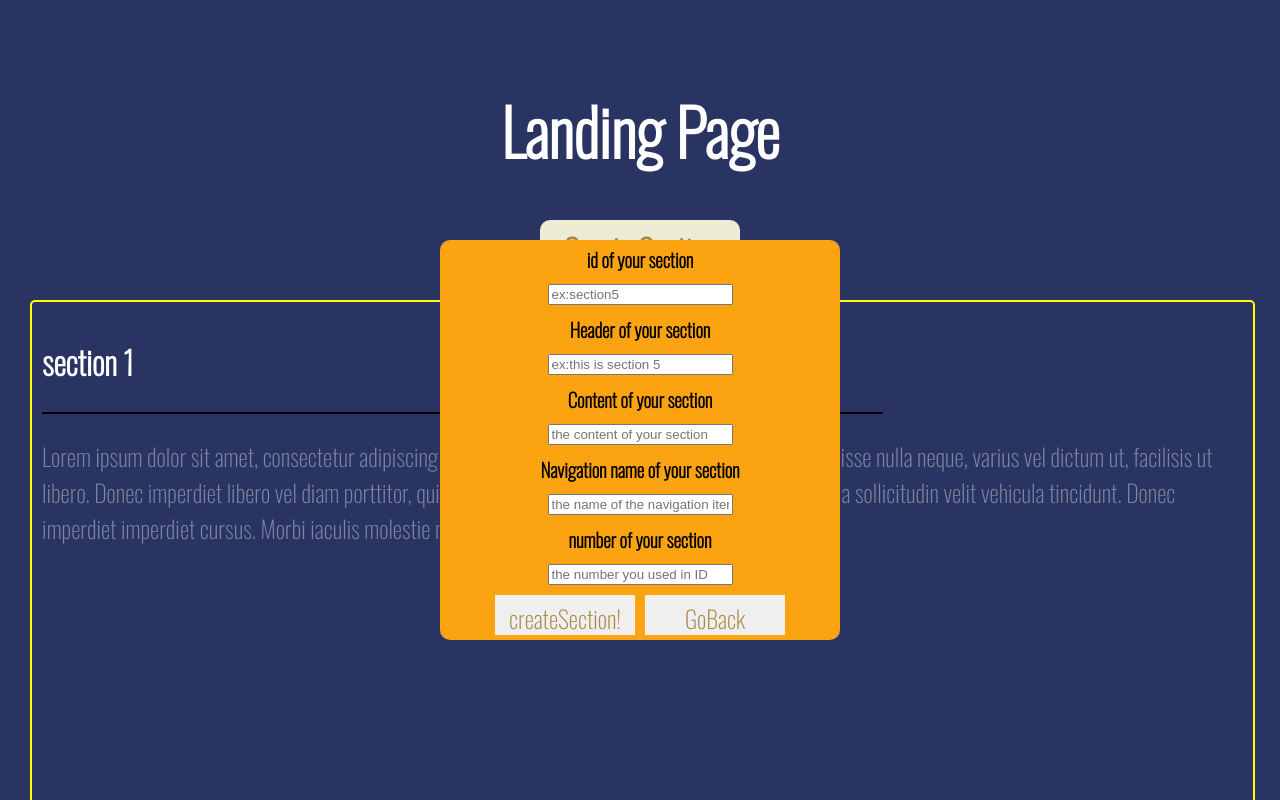
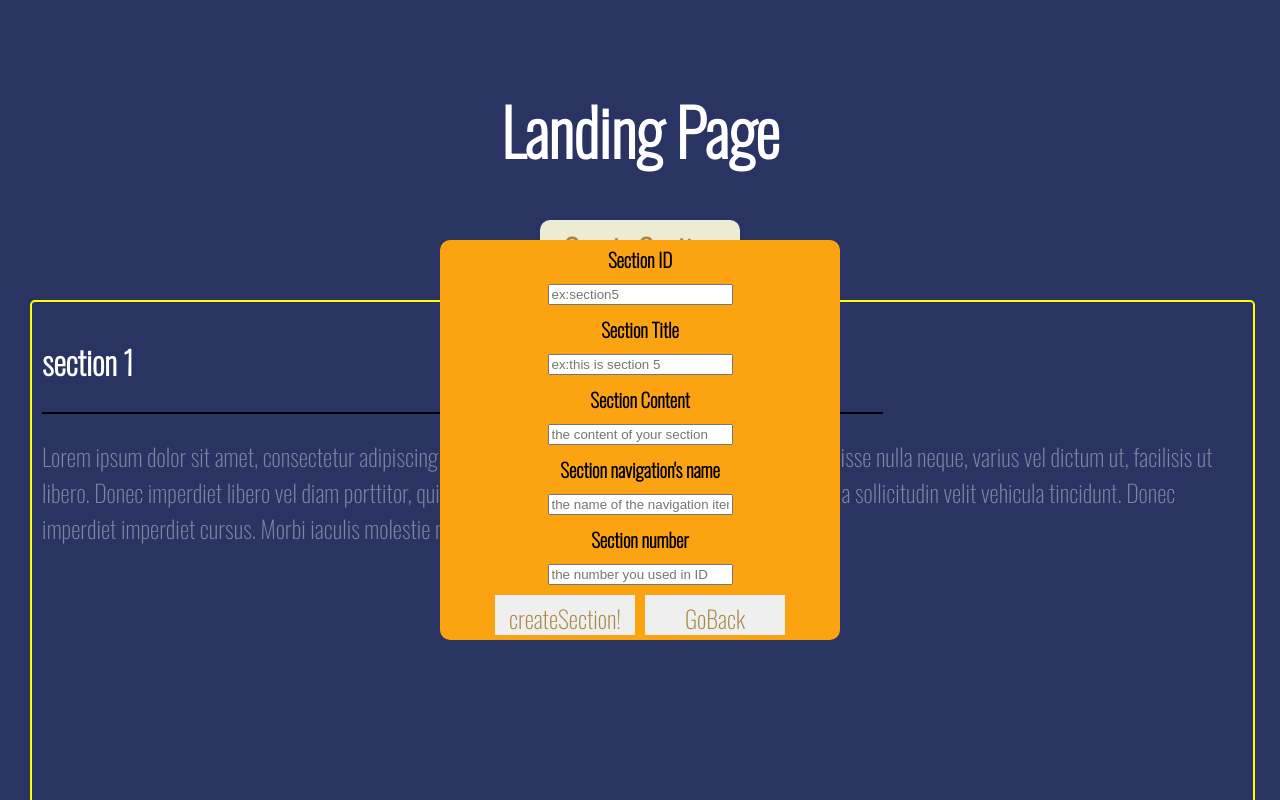
Before and after one commit to HexaCode-web/landing-page-project, a plain HTML site: page index.html in a window 1280 px wide. Both pictures are taken after a click on the button "Create Section". Shown: the top 800 px of the page. Drawn offline with nearby package versions, Linux system fonts and the light colour scheme.

Commit message:
Add files via upload

```diff
--- a/index.html
+++ b/index.html
@@ -36,30 +36,30 @@
         </p>
       </section>
       <div id="form">
-        <label for="secID">id of your section </label>
+        <label for="secID">Section ID</label>
         <input required type="text" id="secID" placeholder="ex:section5" />
-        <label for="SecHeader">Header of your section</label>
+        <label for="SecHeader">Section Title</label>
         <input
           required
           type="text"
           id="SecHeader"
           placeholder="ex:this is section 5"
         />
-        <label for="secContent">Content of your section</label>
+        <label for="secContent">Section Content</label>
         <input
           required
           type="text"
           id="secContent"
           placeholder="the content of your section"
         />
-        <label for="secNav">Navigation name of your section</label>
+        <label for="secNav">Section navigation's name</label>
         <input
           required
           type="text"
           id="secNav"
           placeholder="the name of the navigation item"
         />
-        <label for="secNum">number of your section</label>
+        <label for="secNum">Section number</label>
         <input
           required
           type="number"
```
